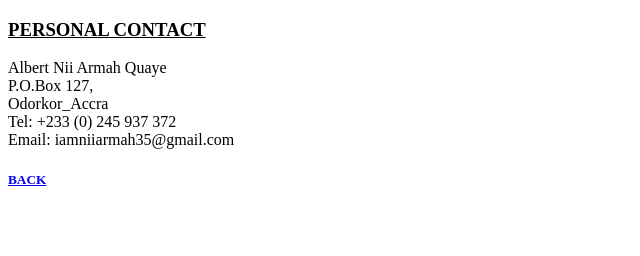
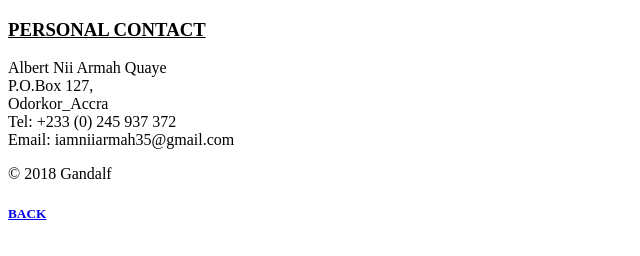
Before and after one commit to Gibtat/html.Portfolio, a plain HTML site: page ContactMe.html in a window 1280 px wide. Shown: the whole page, without its empty margins (0-640 px from the left). Drawn offline with Linux system fonts and the light colour scheme.

Commit message:
Update ContactMe.html

```diff
--- a/ContactMe.html
+++ b/ContactMe.html
@@ -14,6 +14,9 @@
         Tel: +233 (0) 245 937 372<br />
         Email: iamniiarmah35@gmail.com<br />
     </p>
+    <footer>
+        <p>© 2018 Gandalf</p>
+    </footer>
     <h5><a href="./index.html">BACK</a></h5>
 </body>
 </html>
```
